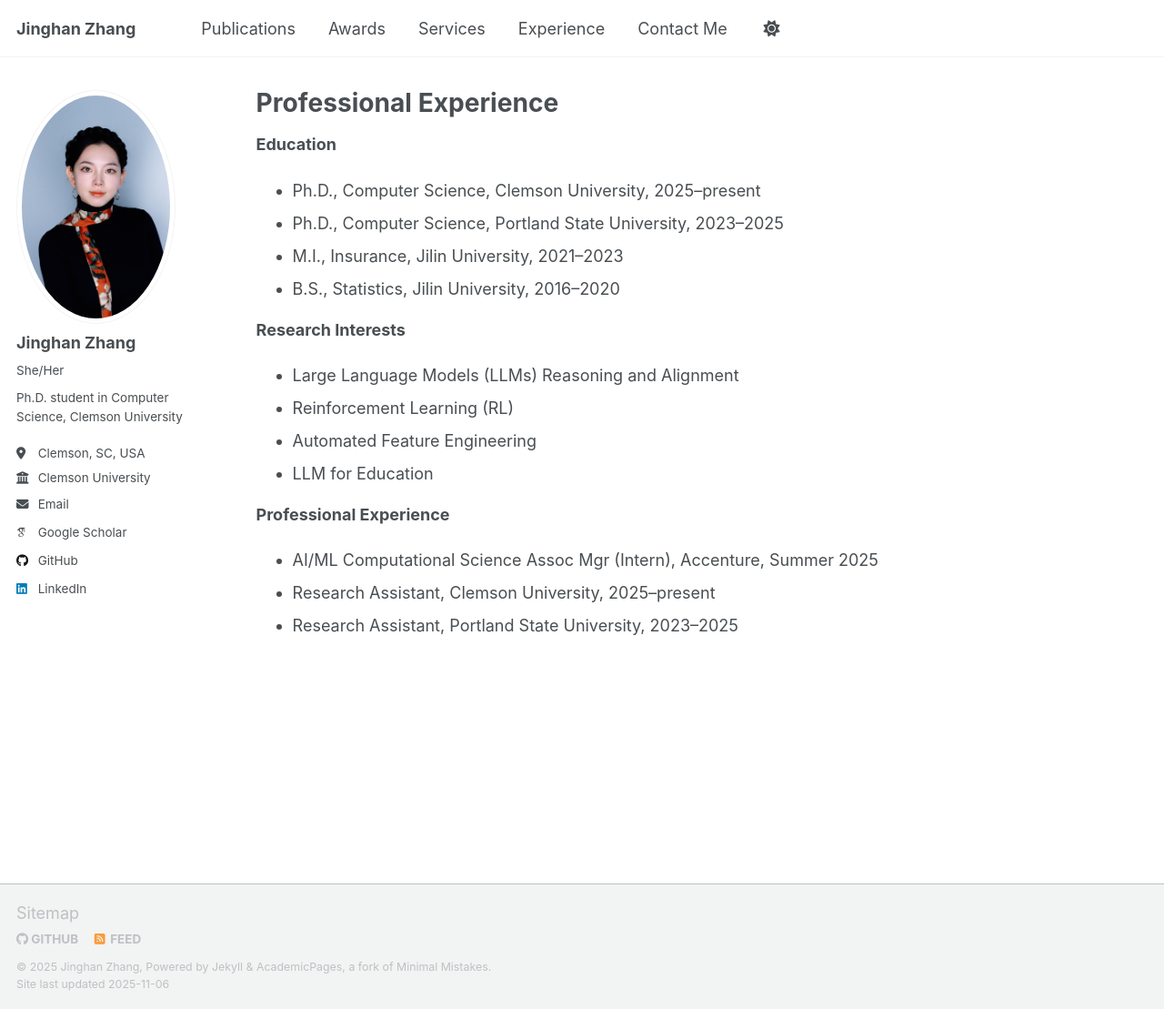
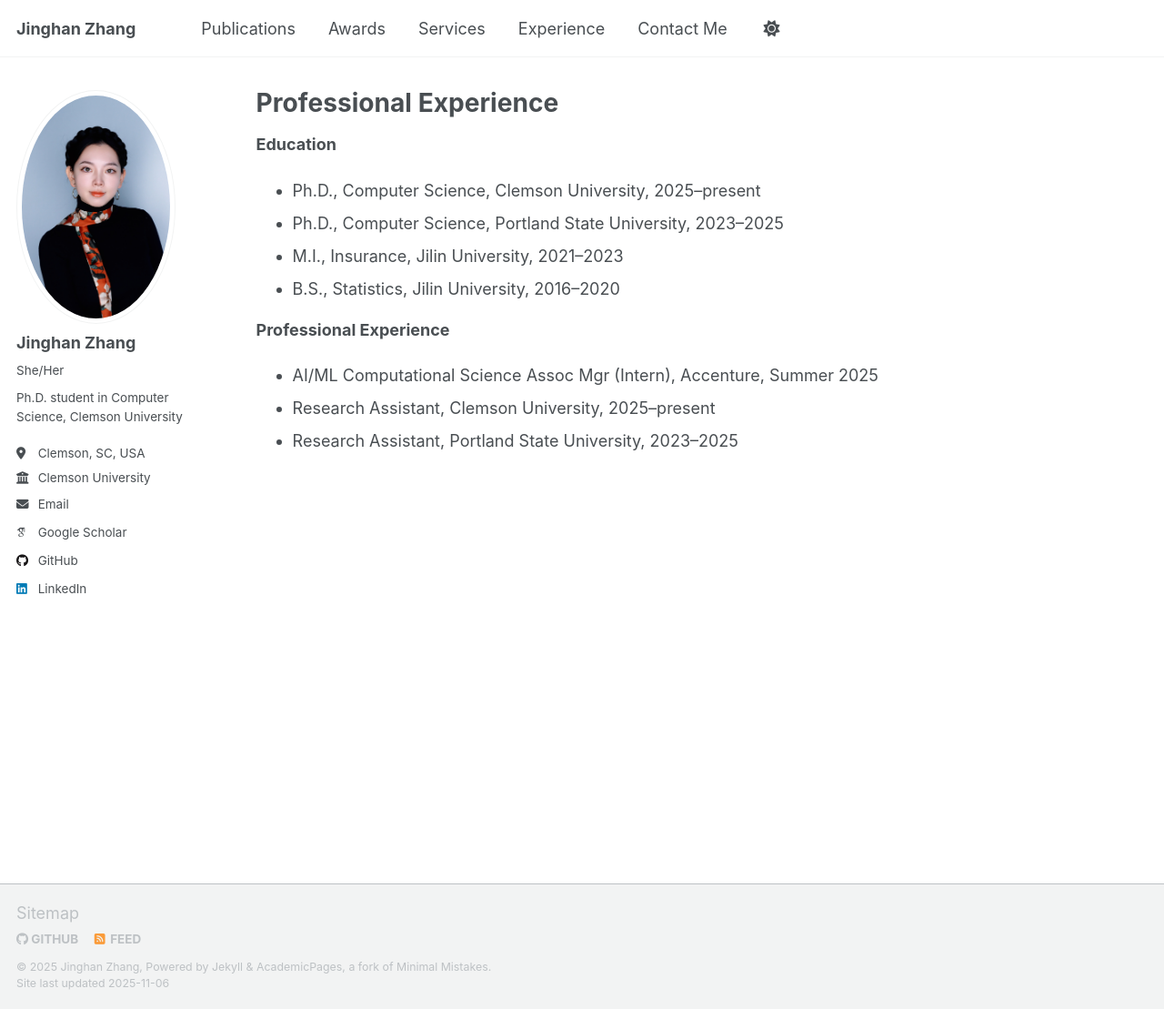
Before and after one commit to jinghanzhang1998/jinghanzhang1998.github.io, a Jekyll site: the page built from _pages/cv.md, in a window 1280 px wide and 1109 px high. Shown: the whole window at 91% size. Built offline with Jekyll 4.4.1, drawn with Linux system fonts in a browser that asks for light colours; some web fonts are replaced; a script that is not in the unit is left out.

Commit message:
Update cv.md

```diff
--- a/_pages/cv.md
+++ b/_pages/cv.md
@@ -15,12 +15,6 @@ author_profile: true
 - M.I., Insurance, Jilin University, 2021–2023
 - B.S., Statistics, Jilin University, 2016–2020
 
-**Research Interests**
-- Large Language Models (LLMs) Reasoning and Alignment
-- Reinforcement Learning (RL)
-- Automated Feature Engineering
-- LLM for Education
-
 **Professional Experience**
 - AI/ML Computational Science Assoc Mgr (Intern), Accenture, Summer 2025
 - Research Assistant, Clemson University, 2025–present
```
